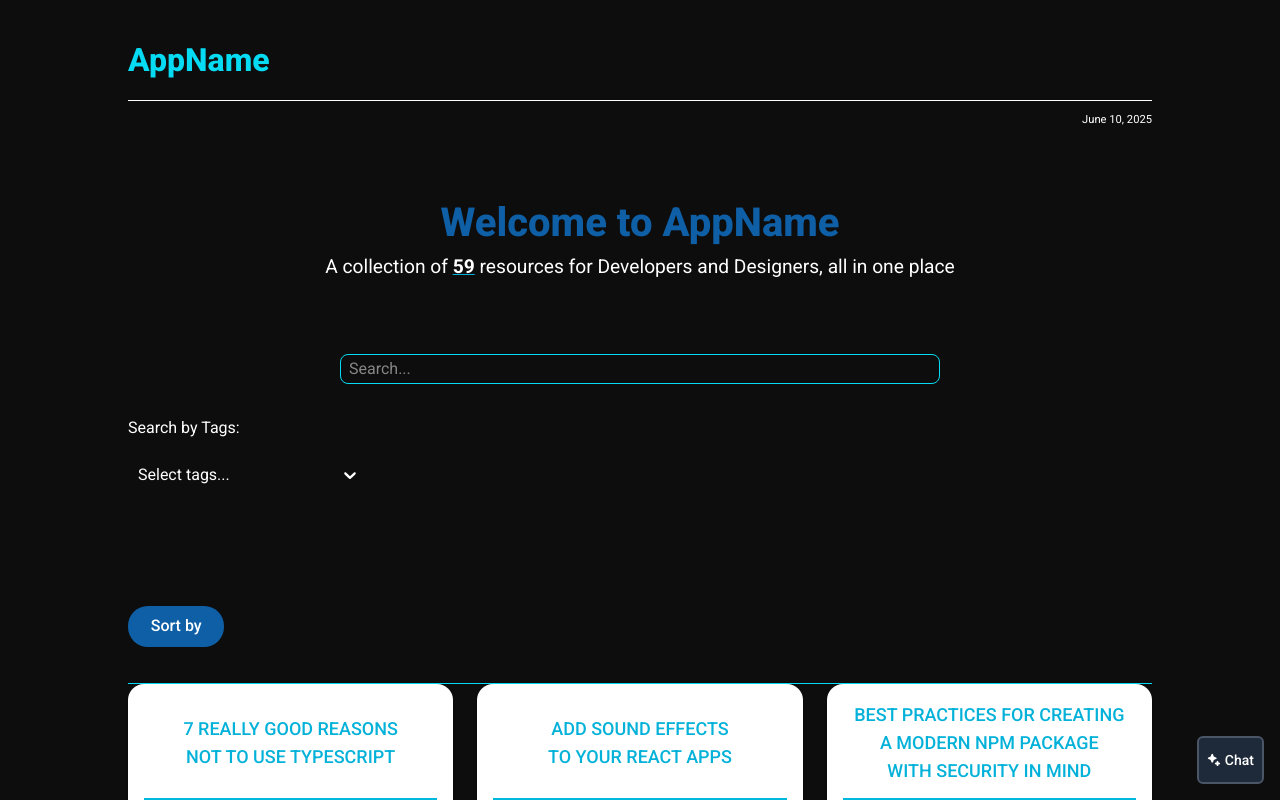
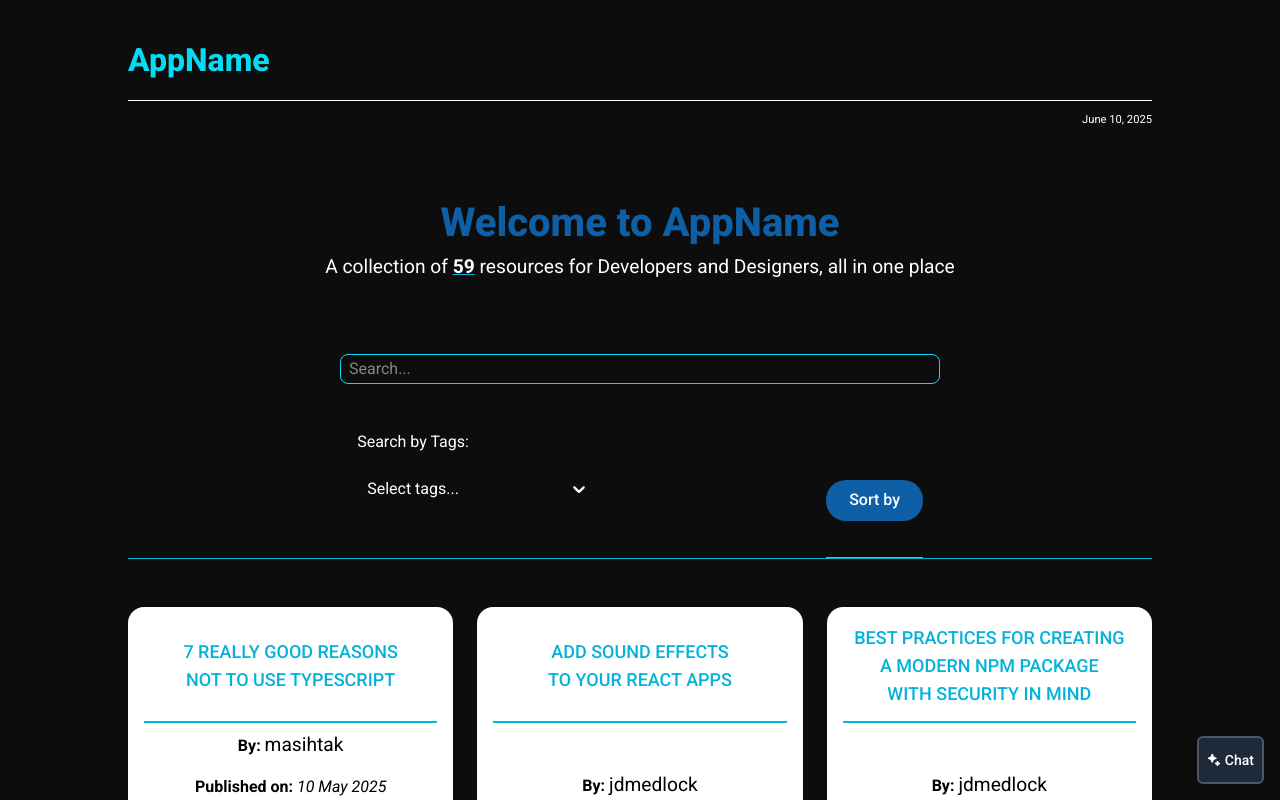
Before and after one commit to volumia/V55-tier2-team-22-fork, a React (Vite) app in the folder frontend/: page / in a window 1280 px wide. Shown: the top 800 px of the page. Built offline with nearby package versions, Linux system fonts and the light colour scheme.

Commit message:
display tag filter and sort btn in same row

```diff
--- a/frontend/src/App.jsx
+++ b/frontend/src/App.jsx
@@ -114,6 +114,7 @@ function App() {
         selectedTags={selectedTags}
       />
 
+      <div className="flex flex-col md:flex-row md:justify-evenly md:items-center pt-3 mb-12 border-b-1 border-cyan-500">
         {/* Tags Dropdown Selection */}
         <TagDropdown
           selectedTags={selectedTags}
@@ -123,7 +124,13 @@ function App() {
           }}
         />
 
-      <SortDropdown sortBy={sortBy} sortOrder={sortOrder} onSortChange={handleSortChange} />
+        <SortDropdown
+          sortBy={sortBy}
+          sortOrder={sortOrder}
+          onSortChange={handleSortChange}
+        />
+
+      </div>
 
       {/* Show the resources fetched from the API */}
       <ResourceList resourceList={visibleResources} tagMap={idToTagMap} />
```
Lines whose indentation alone changed are shown as unchanged.
